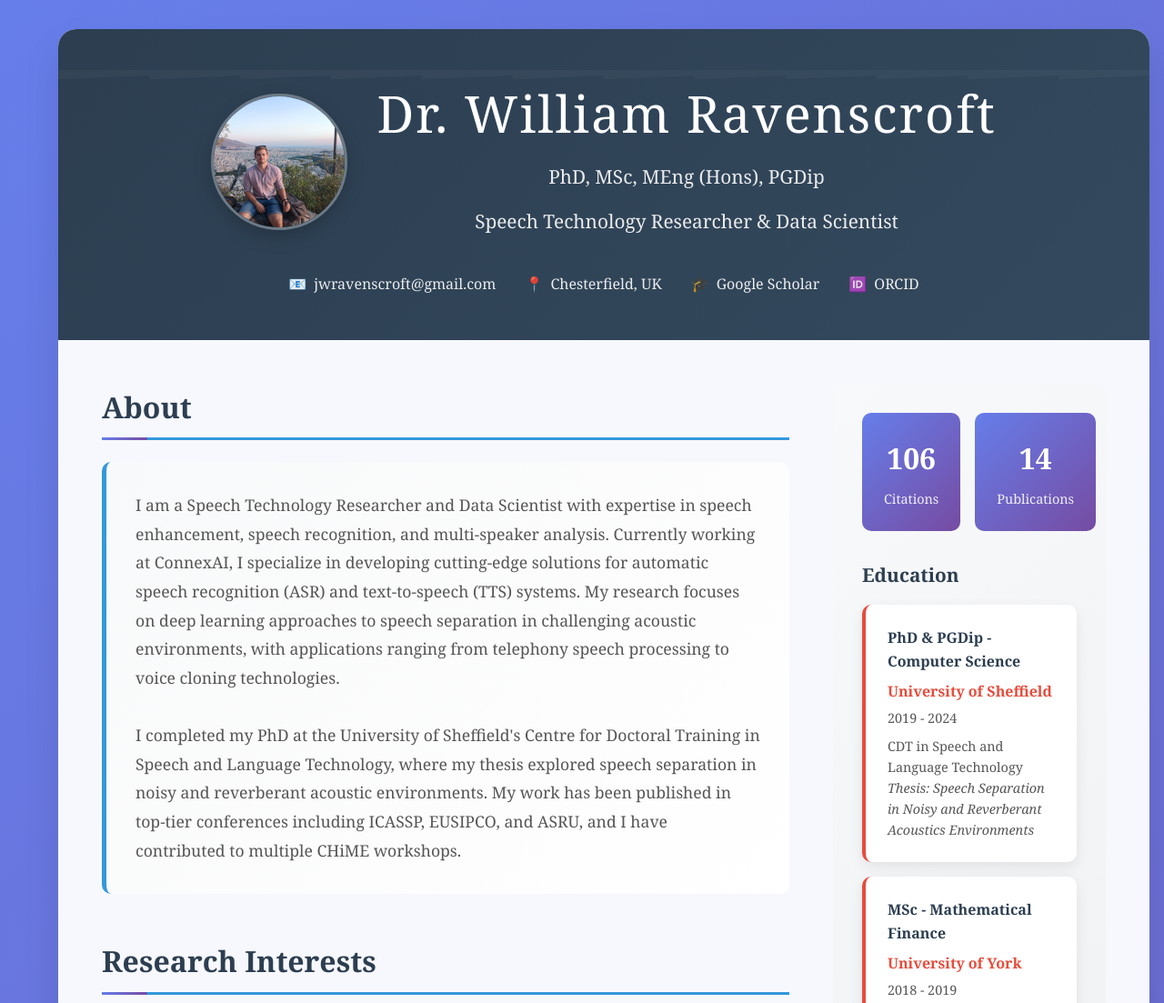
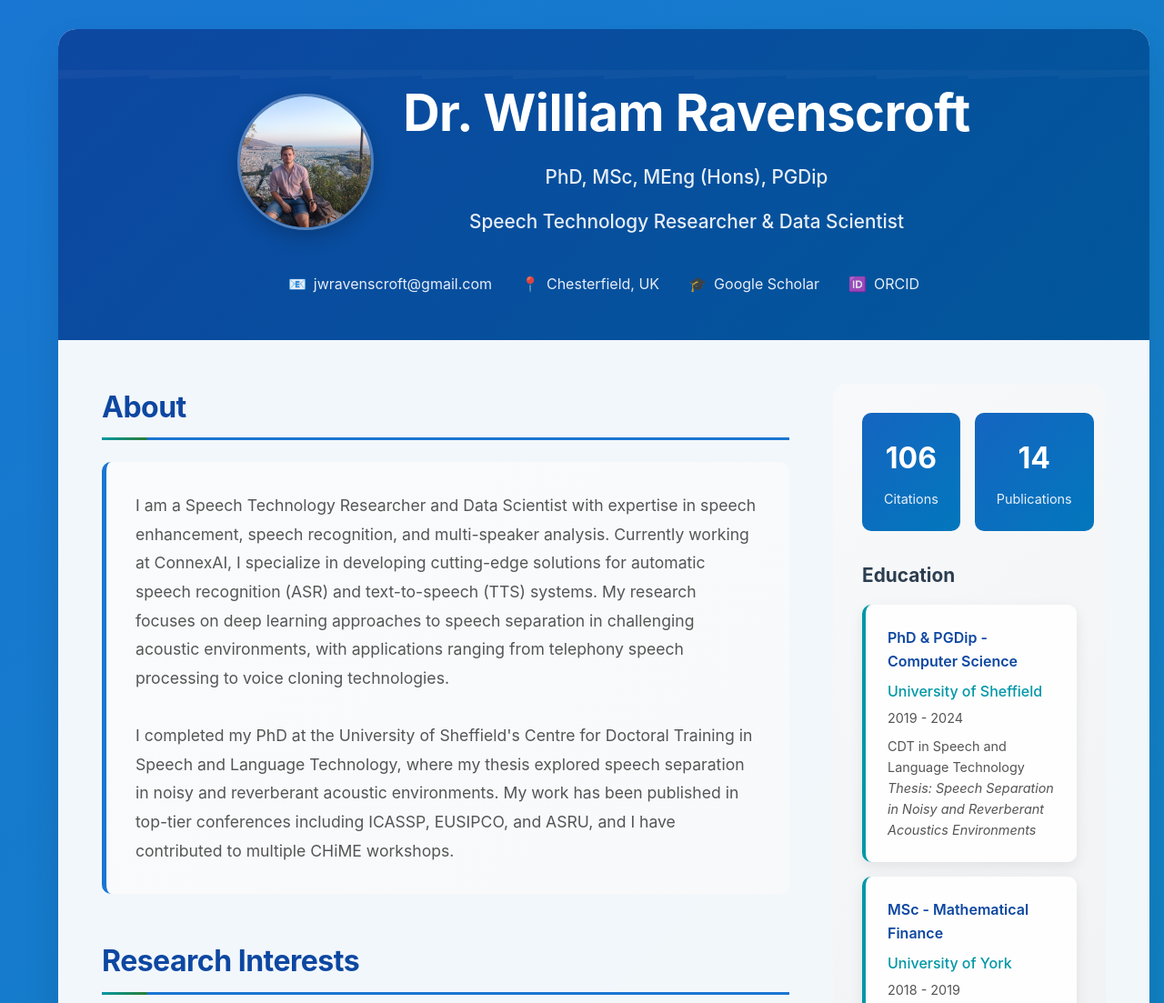
Before and after one commit to jwr1995/jwr1995.github.io, a plain HTML site: page index.html in a window 1280 px wide. Shown: the top 1103 px of the page at 91% size. Drawn offline with Linux system fonts and the light colour scheme.

Commit message:
Update index.html

```diff
--- a/index.html
+++ b/index.html
@@ -13,17 +13,17 @@
         }
 
         body {
-            font-family: 'Georgia', serif;
+            font-family: '-apple-system', 'BlinkMacSystemFont', 'Segoe UI', 'Roboto', 'Inter', 'Helvetica Neue', Arial, sans-serif;
             line-height: 1.6;
             color: #333;
-            background: linear-gradient(135deg, #667eea 0%, #764ba2 100%);
+            background: linear-gradient(135deg, #1976D2 0%, #0097A7 100%);
             min-height: 100vh;
         }
 
         .container {
             max-width: 1200px;
             margin: 0 auto;
-            background: rgba(255, 255, 255, 0.95);
+            background: rgba(250, 251, 252, 0.97);
             backdrop-filter: blur(10px);
             border-radius: 20px;
             margin-top: 2rem;
@@ -33,7 +33,7 @@
         }
 
         .header {
-            background: linear-gradient(135deg, #2c3e50 0%, #34495e 100%);
+            background: linear-gradient(135deg, #0D47A1 0%, #01579B 100%);
             color: white;
             padding: 3rem 2rem;
             text-align: center;
@@ -115,15 +115,15 @@
         .name {
             font-size: 3.5rem;
             margin-bottom: 0.5rem;
-            font-weight: 300;
-            letter-spacing: 2px;
+            font-weight: 700;
+            letter-spacing: -0.5px;
         }
 
         .title {
             font-size: 1.3rem;
             margin-bottom: 1rem;
             opacity: 0.9;
-            font-weight: 300;
+            font-weight: 500;
         }
 
         .contact-info {
@@ -195,11 +195,13 @@
 
         .section-title {
             font-size: 2rem;
-            color: #2c3e50;
+            color: #0D47A1;
             margin-bottom: 1.5rem;
             padding-bottom: 0.5rem;
-            border-bottom: 3px solid #3498db;
+            border-bottom: 3px solid #1976D2;
             position: relative;
+            font-weight: 700;
+            letter-spacing: -0.5px;
         }
 
         .section-title::after {
@@ -209,7 +211,7 @@
             bottom: -3px;
             width: 50px;
             height: 3px;
-            background: linear-gradient(135deg, #667eea 0%, #764ba2 100%);
+            background: linear-gradient(135deg, #0097A7 0%, #2E7D32 100%);
             border-radius: 3px;
         }
 
@@ -217,10 +219,10 @@
             font-size: 1.1rem;
             line-height: 1.8;
             color: #555;
-            background: linear-gradient(135deg, #f8f9fa 0%, #ffffff 100%);
+            background: linear-gradient(135deg, #fafbfc 0%, #f8f9fa 100%);
             padding: 2rem;
             border-radius: 10px;
-            border-left: 5px solid #3498db;
+            border-left: 5px solid #1976D2;
         }
 
         .research-interests {
@@ -231,7 +233,7 @@
         }
 
         .interest-card {
-            background: linear-gradient(135deg, #667eea 0%, #764ba2 100%);
+            background: linear-gradient(135deg, #1976D2 0%, #0097A7 100%);
             color: white;
             padding: 1.5rem;
             border-radius: 10px;
@@ -242,7 +244,7 @@
 
         .interest-card:hover {
             transform: translateY(-5px);
-            box-shadow: 0 15px 30px rgba(102, 126, 234, 0.3);
+            box-shadow: 0 15px 30px rgba(25, 118, 210, 0.3);
         }
 
         .publications-list {
@@ -250,12 +252,12 @@
         }
 
         .publication-item {
-            background: white;
+            background: rgba(255, 255, 255, 0.9);
             padding: 1.5rem;
             margin-bottom: 1rem;
             border-radius: 10px;
             box-shadow: 0 5px 15px rgba(0, 0, 0, 0.08);
-            border-left: 4px solid #3498db;
+            border-left: 4px solid #1976D2;
             transition: transform 0.3s ease, box-shadow 0.3s ease;
         }
 
@@ -265,8 +267,8 @@
         }
 
         .pub-title {
-            font-weight: bold;
-            color: #2c3e50;
+            font-weight: 600;
+            color: #0D47A1;
             margin-bottom: 0.5rem;
             font-size: 1.1rem;
         }
@@ -277,13 +279,13 @@
         }
 
         .pub-venue {
-            color: #3498db;
+            color: #1976D2;
             font-style: italic;
-            font-weight: 600;
+            font-weight: 500;
         }
 
         .employment-item {
-            background: white;
+            background: rgba(255, 255, 255, 0.9);
             padding: 2rem;
             margin-bottom: 1.5rem;
             border-radius: 10px;
@@ -299,19 +301,19 @@
             left: 0;
             width: 4px;
             height: 100%;
-            background: linear-gradient(135deg, #667eea 0%, #764ba2 100%);
+            background: linear-gradient(135deg, #1976D2 0%, #0097A7 100%);
         }
 
         .job-title {
             font-size: 1.3rem;
-            font-weight: bold;
-            color: #2c3e50;
+            font-weight: 600;
+            color: #0D47A1;
             margin-bottom: 0.5rem;
         }
 
         .company-date {
-            color: #3498db;
-            font-weight: 600;
+            color: #1976D2;
+            font-weight: 500;
             margin-bottom: 1rem;
         }
 
@@ -332,11 +334,30 @@
         }
 
         .stat-card {
-            background: linear-gradient(135deg, #667eea 0%, #764ba2 100%);
+            background: linear-gradient(135deg, #1565C0 0%, #0277BD 100%);
             color: white;
             padding: 1.5rem;
             border-radius: 10px;
             text-align: center;
+            transition: all 0.3s ease;
+        }
+
+        .stat-card-link {
+            text-decoration: none;
+            color: inherit;
+            display: block;
+            transition: transform 0.3s ease;
+        }
+
+        .stat-card-link:hover {
+            transform: translateY(-3px);
+            text-decoration: none;
+            color: inherit;
+        }
+
+        .stat-card-link:hover .stat-card {
+            background: linear-gradient(135deg, #0D47A1 0%, #01579B 100%);
+            box-shadow: 0 8px 25px rgba(21, 101, 192, 0.4);
         }
 
         .stat-number {
@@ -351,23 +372,23 @@
         }
 
         .education-item {
-            background: white;
+            background: rgba(255, 255, 255, 0.9);
             padding: 1.5rem;
             margin-bottom: 1rem;
             border-radius: 10px;
             box-shadow: 0 5px 15px rgba(0, 0, 0, 0.08);
-            border-left: 4px solid #e74c3c;
+            border-left: 4px solid #0097A7;
         }
 
         .degree {
-            font-weight: bold;
-            color: #2c3e50;
+            font-weight: 600;
+            color: #0D47A1;
             margin-bottom: 0.5rem;
         }
 
         .institution {
-            color: #e74c3c;
-            font-weight: 600;
+            color: #0097A7;
+            font-weight: 500;
             margin-bottom: 0.25rem;
         }
 
@@ -379,18 +400,20 @@
 
         .project-links a {
             display: inline-block;
-            background: linear-gradient(135deg, #667eea 0%, #764ba2 100%);
+            background: linear-gradient(135deg, #1565C0 0%, #0277BD 100%);
             color: white;
             padding: 0.75rem 1.5rem;
             border-radius: 25px;
             text-decoration: none;
             margin: 0.5rem 0.5rem 0.5rem 0;
             transition: transform 0.3s ease, box-shadow 0.3s ease;
+            font-weight: 500;
         }
 
         .project-links a:hover {
             transform: translateY(-2px);
-            box-shadow: 0 8px 20px rgba(102, 126, 234, 0.3);
+            box-shadow: 0 8px 20px rgba(21, 101, 192, 0.3);
+            background: linear-gradient(135deg, #0D47A1 0%, #01579B 100%);
         }
 
         @media (max-width: 768px) {
@@ -437,7 +460,7 @@
         <header class="header">
             <div class="header-content">
                 <div class="profile-section">
-                    <img class="profile-image" src="IMG_20190922_191150.jpg" alt="Dr. William Ravenscroft" />
+                    <img class="profile-image" src="./IMG_20190922_191150.jpg" alt="Dr. William Ravenscroft" />
                     <div class="name-title-section">
                         <h1 class="name">Dr. William Ravenscroft</h1>
                         <p class="title">PhD, MSc, MEng (Hons), PGDip</p>
@@ -651,14 +674,18 @@
 
             <div class="right-column">
                 <div class="stats-grid">
+                    <a href="https://scholar.google.co.uk/citations?user=MrFn0HIAAAAJ&hl=en" target="_blank" class="stat-card-link">
                         <div class="stat-card">
                             <div class="stat-number">106</div>
                             <div class="stat-label">Citations</div>
                         </div>
+                    </a>
+                    <a href="https://scholar.google.co.uk/citations?user=MrFn0HIAAAAJ&hl=en" target="_blank" class="stat-card-link">
                         <div class="stat-card">
                             <div class="stat-number">14</div>
                             <div class="stat-label">Publications</div>
                         </div>
+                    </a>
                 </div>
 
                 <h3 style="color: #2c3e50; margin-bottom: 1rem; font-size: 1.3rem;">Education</h3>
```
Lines whose indentation alone changed are shown as unchanged.
